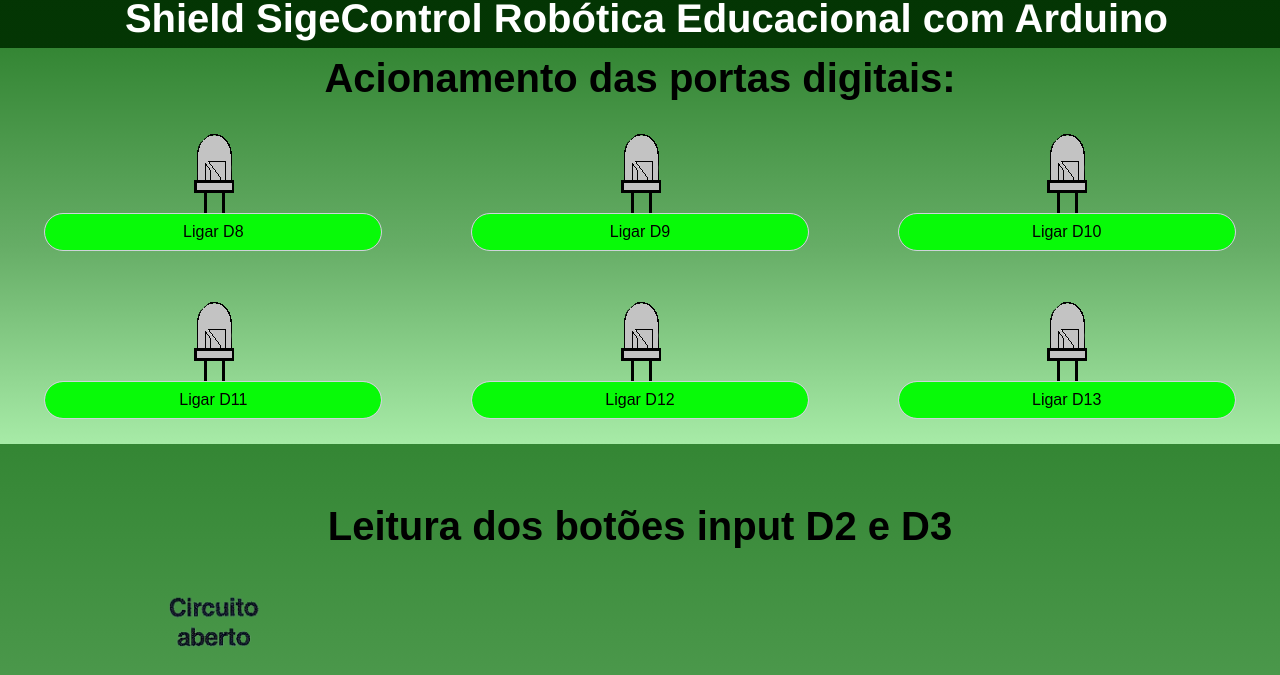
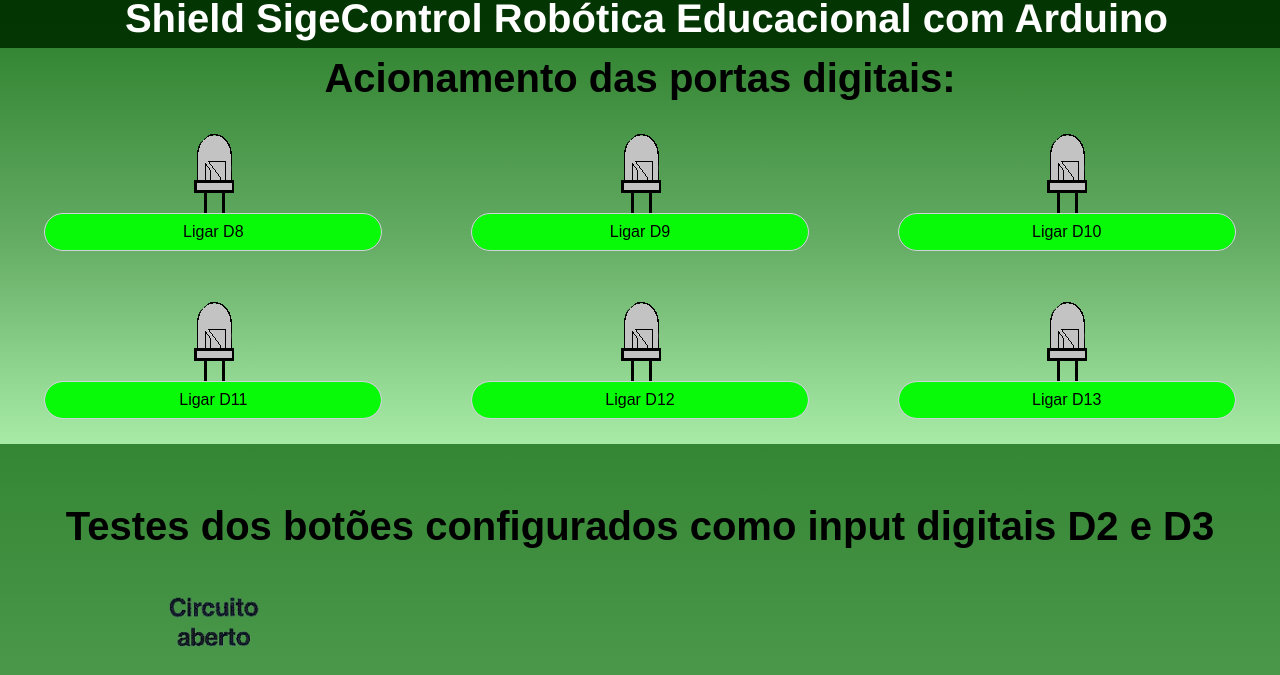
Before and after one commit to fernandofd/sigecontrolrobotica, a plain HTML site: page index.html in a window 1280 px wide. Shown: the part 107-782 px from the top of the page. Drawn offline with Linux system fonts and the light colour scheme.

Commit message:
Update index.html

```diff
--- a/index.html
+++ b/index.html
@@ -62,7 +62,7 @@
 
 
         <div class='divbotaogeral'>
-            <h1 class="titulobotao"> Leitura dos botões input D2 e D3 </h1>
+            <h1 class="titulobotao"> Testes dos botões configurados como input digitais D2 e D3 </h1>
 
             <!-- if (dadoBotao == 0)
             { -->
```
